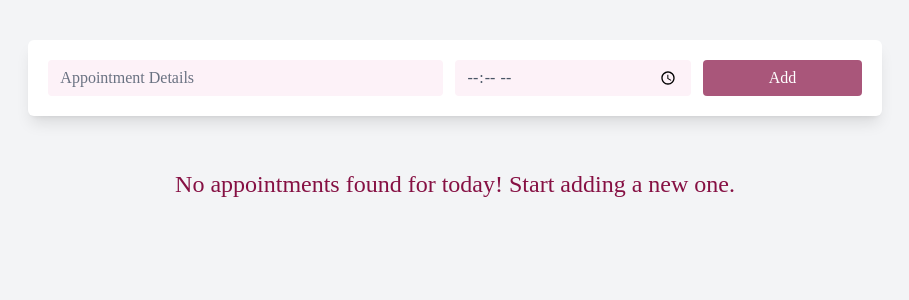
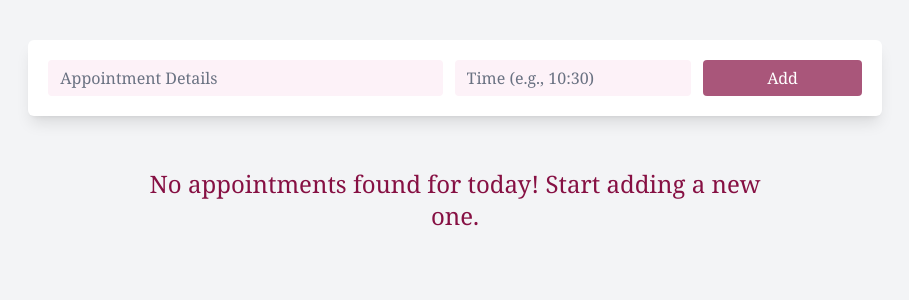
Before and after one commit to EmanRadwan114/appointments, a React (Vite) app: page / in a window 1280 px wide. Shown: the top 300 px of the page, without its empty margins (185-1094 px from the left). Built offline with nearby package versions, Linux system fonts and the light colour scheme.

Commit message:
handle compitability issue with time input

```diff
--- a/src/App.tsx
+++ b/src/App.tsx
@@ -12,7 +12,7 @@ function App() {
     if (localStorage.getItem("appointments") !== null) {
       setAppointments([...JSON.parse(localStorage.getItem("appointments")!)]);
     }
-  }, []);
+  }, [setAppointments]);
 
   useEffect(() => {
     localStorage.setItem("appointments", JSON.stringify(appointments));
--- a/src/components/AddAppointment.tsx
+++ b/src/components/AddAppointment.tsx
@@ -53,11 +53,15 @@ const AddAppointment: React.FC = () => {
           onChange={handleChange}
         />
         <Input
-          type="time"
+          type="text"
           additionalClasses="w-full sm:w-[30%]"
+          placeholder="Time (e.g., 10:30)"
           value={newAppointment.time}
           name="time"
           onChange={handleChange}
+          onFocus={(e) => {
+            e.target.type = "time";
+          }}
         />
         <Button
           additionalClasses="w-full sm:w-[20%]"
--- a/src/index.css
+++ b/src/index.css
@@ -2,7 +2,7 @@
 
 @layer base {
   body {
-    font-family: cursive;
+    font-family: Georgia, "Times New Roman", Times, serif;
     background-color: var(--color-gray-100);
   }
 
```
